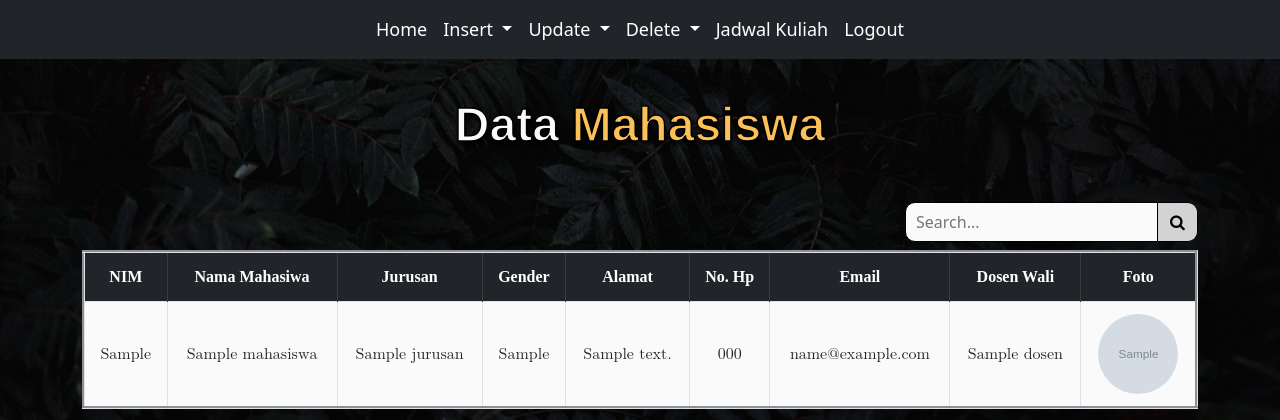
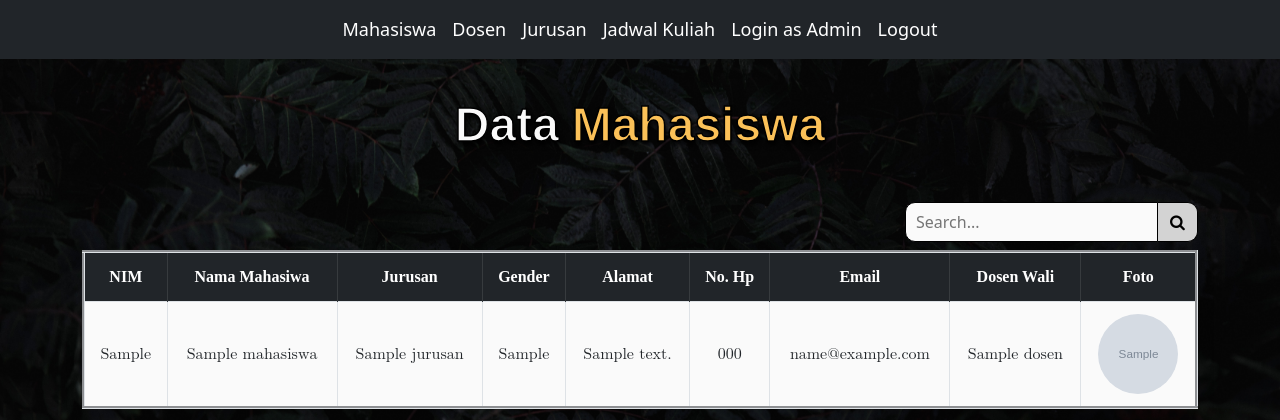
Before and after one commit to BagusNata/uas-pemrograman-web, a PHP site: page /selectMhs.php?m=delete in a window 1280 px wide. Shown: the top 420 px of the page. Run offline with PHP 8.4, Linux system fonts and the light colour scheme; the visitor is signed in with stand-in values (Sample User, id 1); tables that the repository leaves empty or names only in its code hold one stand-in row (values such as "Sample post"); grey boxes marked "Sample" are stand-in pictures; some libraries are stand-ins or nearby versions.

Commit message:
change mahasiswa login feature

```diff
--- a/selectDosen.php
+++ b/selectDosen.php
@@ -29,7 +29,7 @@
   <body class="bg-blackTheme">
     <!-- NAVBAR -->
     <?php
-      include "navbar.php";
+      include "navbar_mhs.php";
     ?>
 
     <!-- Content -->
--- a/selectJurusan.php
+++ b/selectJurusan.php
@@ -29,7 +29,7 @@
   <body class="bg-blackTheme">
     <!-- NAVBAR -->
     <?php
-      include "navbar.php";
+      include "navbar_mhs.php";
     ?>
 
     <!-- Content -->
--- a/selectMhs.php
+++ b/selectMhs.php
@@ -29,7 +29,7 @@
   <body class="bg-blackTheme">
     <!-- NAVBAR -->
     <?php
-      include "navbar.php";
+      include "navbar_mhs.php";
     ?>
     <!-- Content -->
       <div class="container">
@@ -100,23 +100,23 @@
     </div>
 
     <!-- Untuk alert -->
-    <?php if (isset ($_GET['m'])) : ?>
-      <div class="update-data" data-update_data="<?= $_GET['m']; ?>"></div>
-    <?php endif; ?>
+     <?php if ($_GET['m'] == "success") {?>
+        <div class="login-user" data-login="<?= $_GET['m'] == "success"; ?>"></div>
+    <?php } ?>
 
     <!-- Optional JavaScript -->
     <!-- SweetAlert2 -->
     <script src="jquery-3.6.0.min.js"></script>
     <script src="sweetalert2.all.min.js"></script>
     <script>
-      const update = $('.update-data').data('update_data')
-      if (update) {
+      const login = $('.login-user').data('login')
+      if (login) {
           Swal.fire({
             timer: 3500,
             timerProgressBar: true,
             icon  : 'success',
-            title : 'Success',
-            text  : 'Record has been updated!',
+            title : 'Login Success',
+            text  : 'Welcome to home page!',
           })
       }
     </script>
--- a/selectMhsJadwal.php
+++ b/selectMhsJadwal.php
@@ -17,7 +17,7 @@
   <body class="bg-blackTheme">
     <!-- NAVBAR -->
     <?php
-      include "navbar.php";
+      include "navbar_mhs.php";
     ?>
 
     <!-- TABLE -->
```
